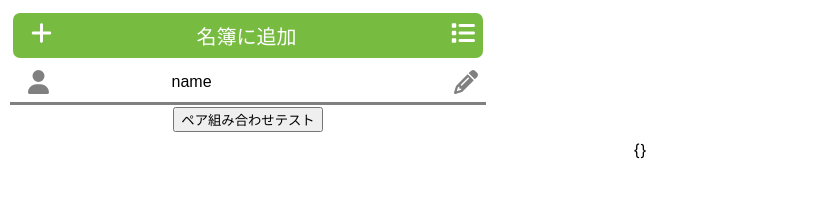
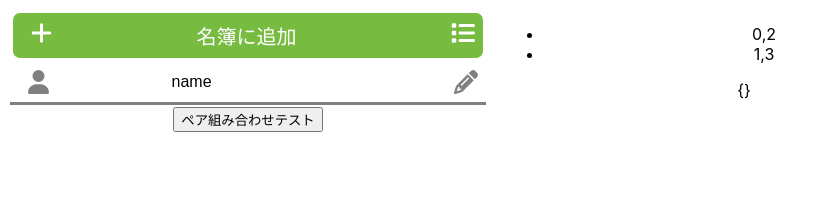
Before and after one commit to fyuuki0jp/pair_random_match, a React (Create React App) app: page / in a window 1280 px wide. Shown: the top 210 px of the page, without its empty margins (0-828 px from the left). Built offline with nearby package versions, Linux system fonts and the light colour scheme.

Commit message:
[update] construct setting

```diff
--- a/public/index.html
+++ b/public/index.html
@@ -24,7 +24,7 @@
       work correctly both with client-side routing and a non-root public URL.
       Learn how to configure a non-root public URL by running `npm run build`.
     -->
-    <title>React App</title>
+    <title>ペア作成アプリ</title>
   </head>
   <body>
     <noscript>You need to enable JavaScript to run this app.</noscript>
--- a/src/App.tsx
+++ b/src/App.tsx
@@ -5,7 +5,7 @@ import ConstructSetting from './Construct';
 
 function App() {
   return (
-    <div className="App">
+    <div className="App" style={{display:'flex'}}>
       <MemberSheet/>
       <ConstructSetting/>
     </div>
--- a/src/Construct.tsx
+++ b/src/Construct.tsx
@@ -3,13 +3,28 @@ import React, { useRef, useState } from 'react';
 import {membersAtom , constructAtom, ConstructResult} from './State';
 import { combination, searchPairPattern } from './Logic';
 
+
+const ConstructPairSetting = ()=>{
+    const [construct,setConstruct] = useAtom(constructAtom)
+    const [pair,setPair] = useState(construct.pairs)
+    const [edit,setEdit] = useState(false)
+    return (
+        <ul>
+        {pair.map(p => <li>{p.idx},{p.pair_cnt}</li>)}
+        </ul>
+    )
+}
+
 function ConstructSetting(){
     const members = useAtomValue(membersAtom)
-    const [construct,setConstruct] = useAtom(constructAtom)
+    const construct = useAtomValue(constructAtom)
 
-    const pairs:ConstructResult = searchPairPattern(construct,members.length)
+    const pairs:ConstructResult = members.length > 0 ? searchPairPattern(construct,members.length):{}
 
-    return <div>{JSON.stringify(pairs)}</div>
+    return <div style={{'minWidth':'300px',maxWidth:'480px',width:'40vw',padding:'0.5rem'}}>
+        <ConstructPairSetting />
+        {JSON.stringify(pairs)}
+    </div>
 }
 
 export default ConstructSetting
--- a/src/Logic.ts
+++ b/src/Logic.ts
@@ -20,9 +20,9 @@ const searchPairPattern = (targetPair:Construct,member_cnt:number):ConstructResu
     for (let i = 0; i < member_cnt; i++) {
         let next_i = dp[i]+1
         targetPair.pairs.forEach((pair)=>{
-            if (select_func(next_i,dp[i+pair])===true) {
-                dp[i+pair] = next_i
-                dp_w[i+pair] = dp_w[i]+String(pair)
+            if (select_func(next_i,dp[i+pair.pair_cnt])===true) {
+                dp[i+pair.pair_cnt] = next_i
+                dp_w[i+pair.pair_cnt] = dp_w[i]+String(pair.pair_cnt)
             }
         })
     }
--- a/src/MemberSheet.tsx
+++ b/src/MemberSheet.tsx
@@ -41,11 +41,11 @@ function MemberRow(props:{idx:number})
     }
 
     return (
-    <div style={{display:'flex',margin:'0.1rem','justifyContent':'space-between',padding:'0.5rem 0.5rem',borderBottom:'solid',color:!edit? 'gray':'blue'}}>
+    <li style={{display:'flex',margin:'0.1rem','justifyContent':'space-between',padding:'0.5rem 0.5rem',borderBottom:'solid',color:!edit? 'gray':'blue'}}>
         {edit ? <FontAwesomeIcon icon={faRemove} size="xl" style={{marginLeft:'10px',color:'red'}} onClick={deleteMember}/>:<FontAwesomeIcon icon={faUser} size="xl" style={{marginLeft:'10px',}}/>}
         <input ref={inputName} style={{fontSize:'12pt',maxWidth:'150px',appearance:'none',outline:0,border:'none'}} value={name} onChange={e=>{setName(e.target.value)}} readOnly={!edit}></input>
         {!edit ? <FontAwesomeIcon icon={faPencil} size="xl" style={{marginLeft:'10px'}} onClick={editMember}/>:<FontAwesomeIcon icon={faCheck} size="xl" style={{color:'green'}}onClick={updateMember}/>}
-        </div>
+        </li>
     )
 }
 
--- a/src/State.ts
+++ b/src/State.ts
@@ -11,8 +11,12 @@ export interface Pair {
     idx:number,
     pair:Member[]
 }
+export interface PairProfile {
+    idx:number,
+    pair_cnt:number,
+}
 export interface Construct {
-    pairs:number[]
+    pairs:PairProfile[]
 }
 // pairs
 export interface ConstructResult {
@@ -20,6 +24,6 @@ export interface ConstructResult {
 }
 
 const membersAtom = atom<Member[]>([{idx:0,name:'name',level:0}])
-const constructAtom = atom<Construct>({pairs:[2,3]})
+const constructAtom = atom<Construct>({pairs:[{idx:0,pair_cnt:2},{idx:1,pair_cnt:3}]})
 
 export {membersAtom,constructAtom}
```
Also changed, not shown: package.json (+6 -3 lines), 1 other file (tests, documents, lock files or other folders).
